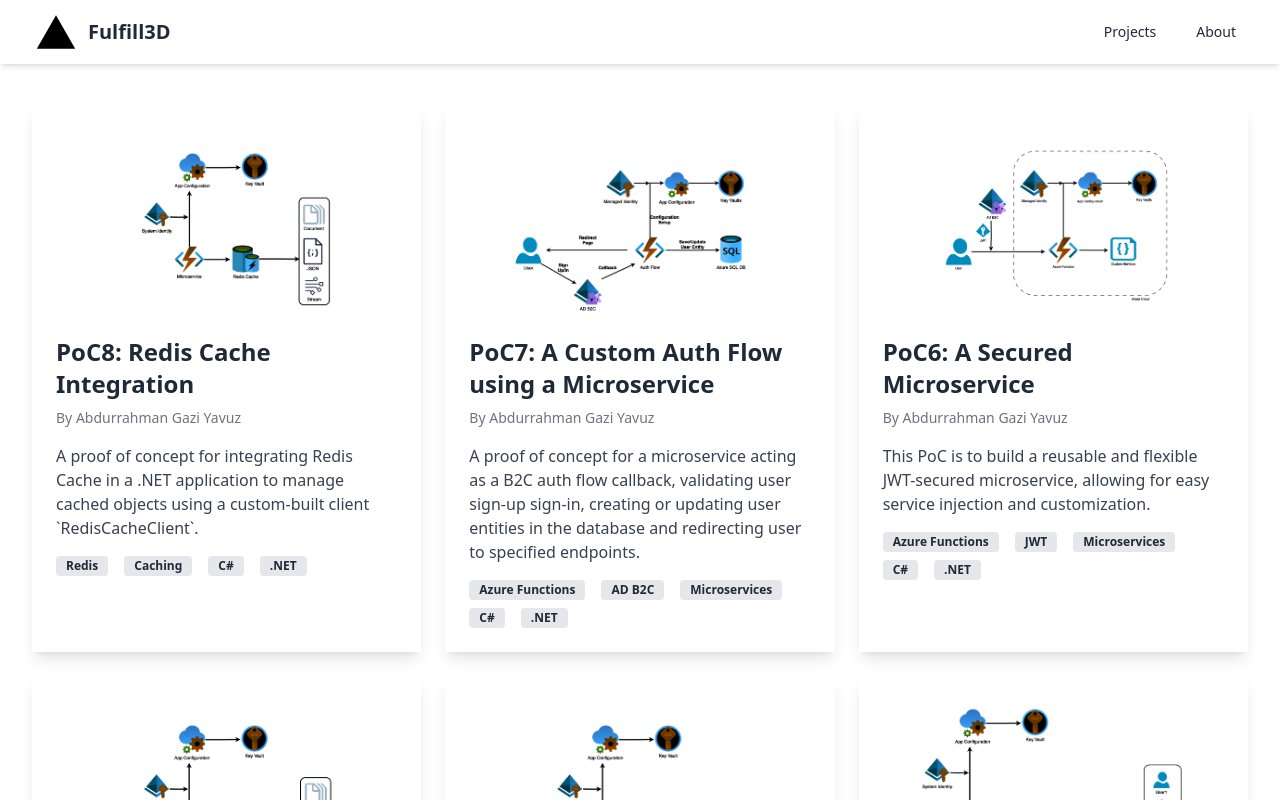
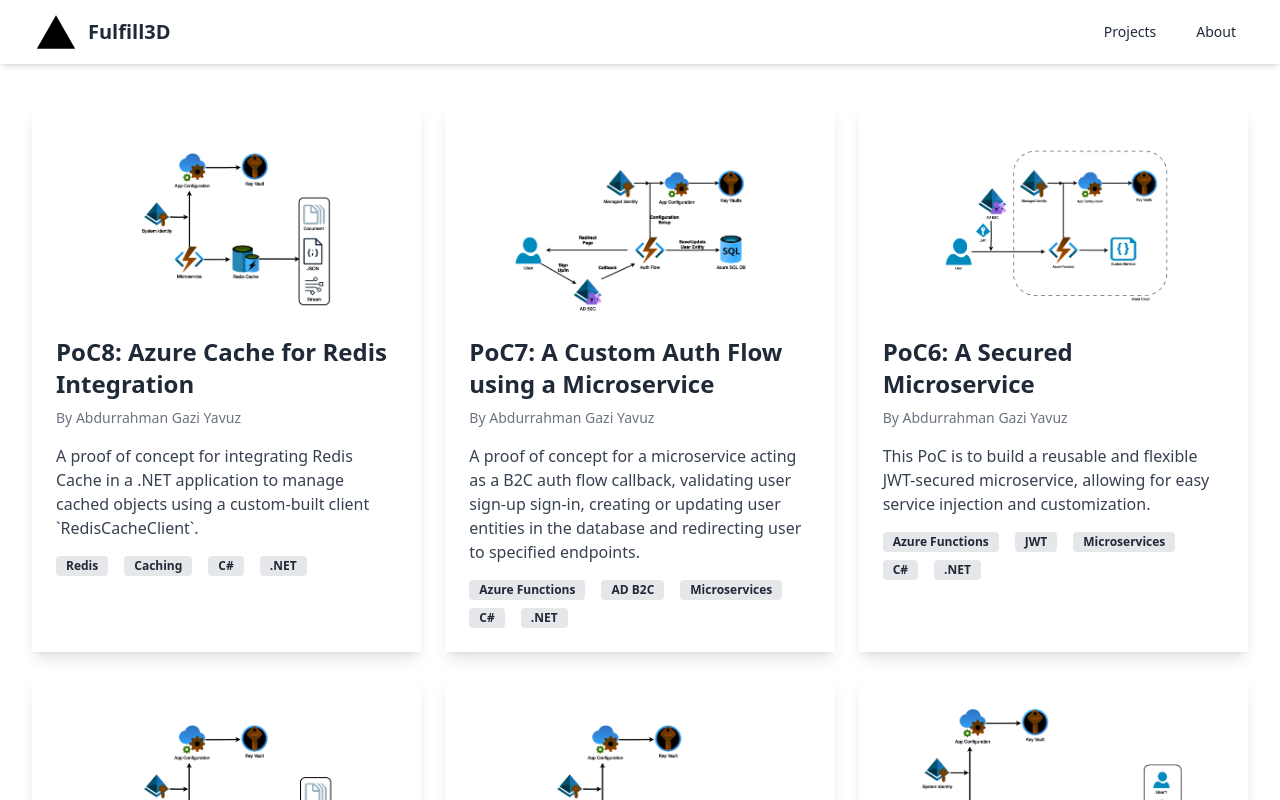
Before and after one commit to fulfill3d/Fulfill3D, a Next.js app: page / in a window 1280 px wide. Shown: the top 800 px of the page. Built offline with nearby package versions, Linux system fonts and the light colour scheme.

Commit message:
redis cache

```diff
--- a/src/mock/post/data.ts
+++ b/src/mock/post/data.ts
@@ -2319,7 +2319,7 @@
     {
         "id": 8,
         "uid": "f4b3b6e1-61fc-4d48-a2a4-56db06f0c3d7",
-        "title": "PoC8: Redis Cache Integration",
+        "title": "PoC8: Azure Cache for Redis Integration",
         "slug": "redis-cache-client-integration-poc",
         "author": "Abdurrahman Gazi Yavuz",
         "tags": ["Redis", "Caching", "C#", ".NET"],
```
